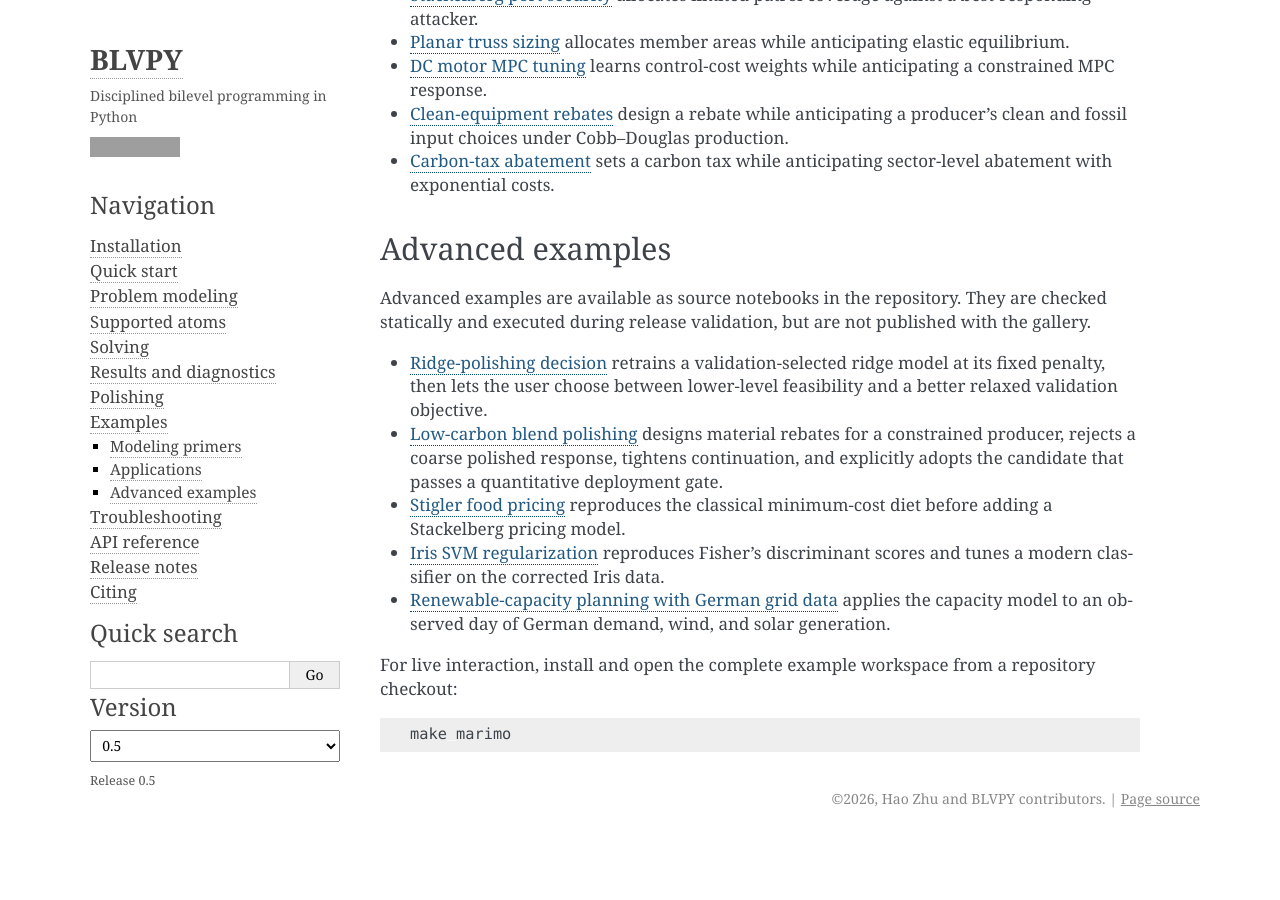
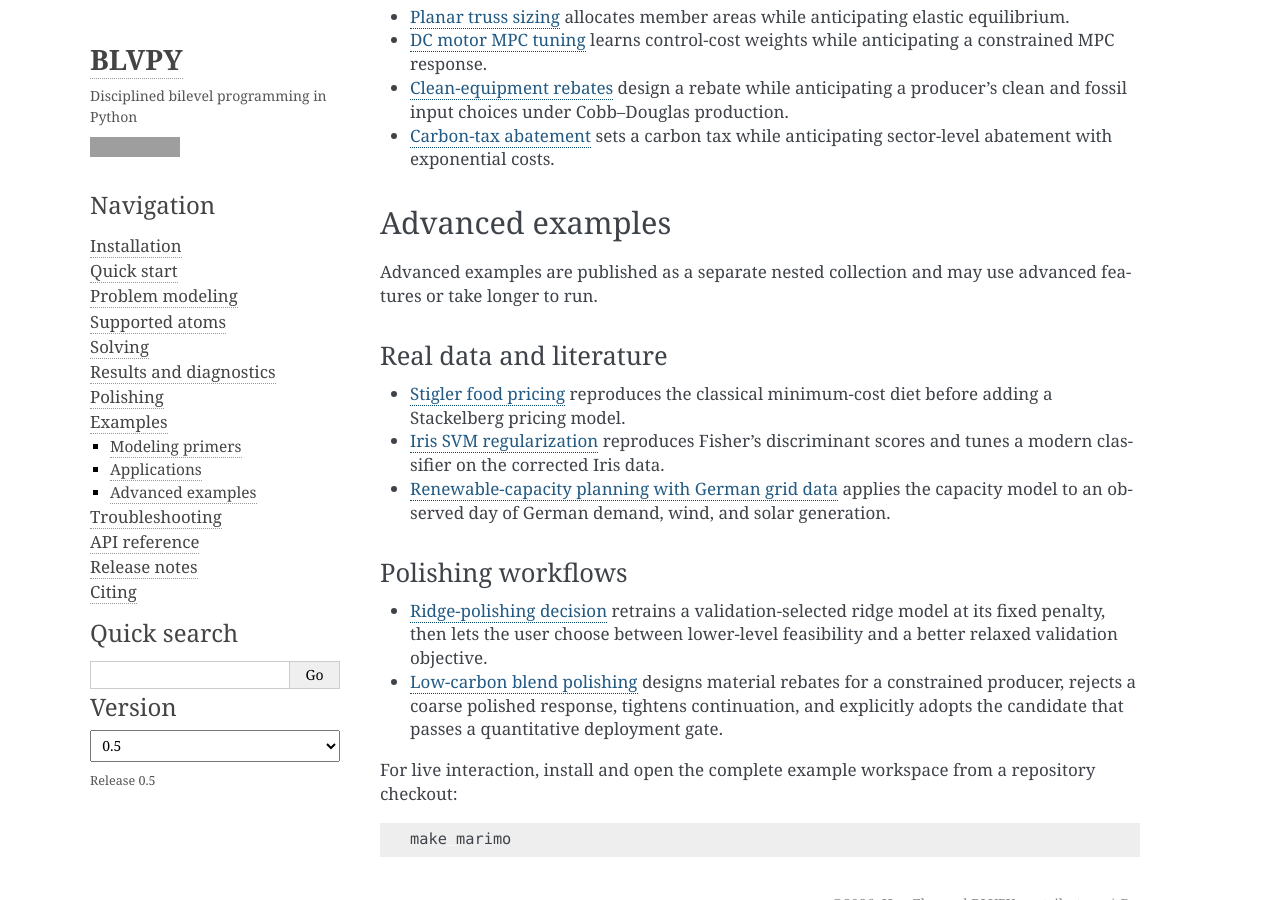
Before and after one commit to dxogrp/blvpy, a Sphinx documentation site: the page built from docs/examples.md, in a window 1280 px wide and 900 px high, scrolled down 667 px. Built offline with Sphinx 7.4.7, drawn with Linux system fonts in a browser that asks for light colours; before the commit the page ends 1505 px from its top, so only the background shows below that; some of the changed text lies outside the part shown; grey boxes are pictures that could not be loaded.

Commit message:
Add advanced examples to docs publication

````diff
--- a/docs/examples.md
+++ b/docs/examples.md
@@ -1,7 +1,8 @@
 # Examples
 
-The gallery consists of standalone [Marimo](https://marimo.io/) notebooks from `examples/gallery`.
-Each link opens an executed, non-interactive HTML snapshot containing the notebook code and outputs.
+The example collections consist of standalone [Marimo](https://marimo.io/)
+notebooks. Each link opens an executed, non-interactive HTML snapshot containing
+the notebook code and outputs.
 
 ## Modeling primers
 
@@ -40,26 +41,34 @@ Each link opens an executed, non-interactive HTML snapshot containing the notebo
 
 ## Advanced examples
 
-Advanced examples are available as source notebooks in the repository. They are
-checked statically and executed during release validation, but are not published
-with the gallery.
+Advanced examples are published as a separate nested collection and may use
+advanced features or take longer to run.
 
-- [Ridge-polishing decision](https://github.com/dxogrp/blvpy/blob/main/examples/advanced/ridge_polishing.py)
+### Real data and literature
+
+- {example}`Stigler food pricing <advanced/stigler_food_pricing>`
+  reproduces the classical minimum-cost diet before adding a Stackelberg
+  pricing model.
+- {example}`Iris SVM regularization <advanced/iris_svm_regularization>`
+  reproduces Fisher's discriminant scores and tunes a modern classifier on
+  the corrected Iris data.
+- {example}`Renewable-capacity planning with German grid data <advanced/renewable_capacity_planning_smard>`
+  applies the capacity model to an observed day of German demand, wind, and
+  solar generation.
+
+### Polishing workflows
+
+- {example}`Ridge-polishing decision <advanced/ridge_polishing>`
   retrains a validation-selected ridge model at its fixed penalty, then lets
   the user choose between lower-level feasibility and a better relaxed
   validation objective.
-- [Low-carbon blend polishing](https://github.com/dxogrp/blvpy/blob/main/examples/advanced/low_carbon_blend_polishing.py)
+- {example}`Low-carbon blend polishing <advanced/low_carbon_blend_polishing>`
   designs material rebates for a constrained producer, rejects a coarse
   polished response, tightens continuation, and explicitly adopts the
   candidate that passes a quantitative deployment gate.
-- [Stigler food pricing](https://github.com/dxogrp/blvpy/blob/main/examples/advanced/stigler_food_pricing.py)
-  reproduces the classical minimum-cost diet before adding a Stackelberg pricing model.
-- [Iris SVM regularization](https://github.com/dxogrp/blvpy/blob/main/examples/advanced/iris_svm_regularization.py)
-  reproduces Fisher's discriminant scores and tunes a modern classifier on the corrected Iris data.
-- [Renewable-capacity planning with German grid data](https://github.com/dxogrp/blvpy/blob/main/examples/advanced/renewable_capacity_planning_smard.py)
-  applies the capacity model to an observed day of German demand, wind, and solar generation.
 
-For live interaction, install and open the complete example workspace from a repository checkout:
+For live interaction, install and open the complete example workspace from a
+repository checkout:
 
 ```shell
 make marimo
````
Also changed, not shown: README.md (+6 -3 lines), 2 other files.
